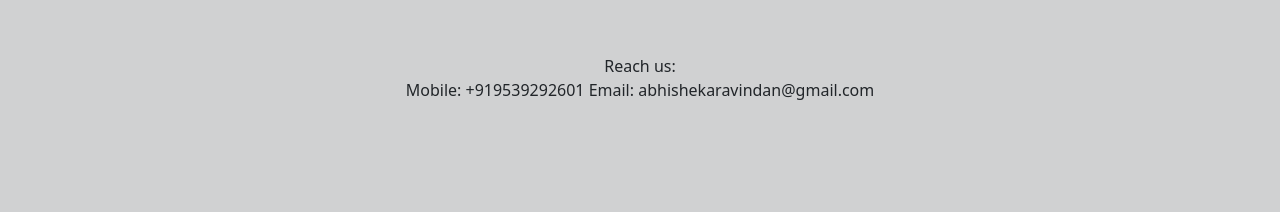
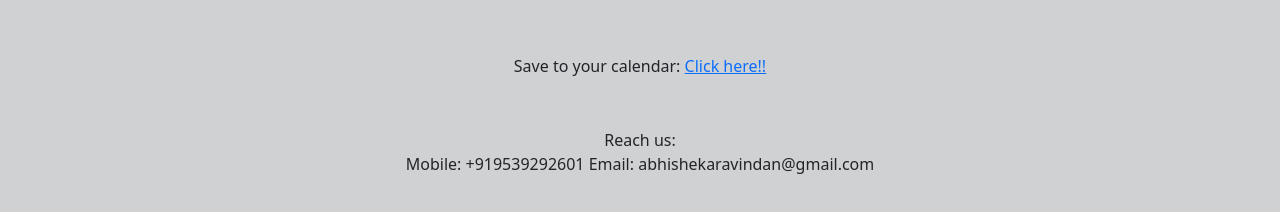
Before and after one commit to abhianair/wedding, a plain HTML site: page index.html in a window 1280 px wide. Shown: the part 2971-3183 px from the top of the page. Before the commit the page ends 3123 px from the top, so only its background shows below. Drawn offline with nearby package versions, Linux system fonts and the light colour scheme; a web font is replaced by a local one.

Commit message:
Update index.html

```diff
--- a/index.html
+++ b/index.html
@@ -127,6 +127,14 @@
 <div class="container gap-md">
   <div class="row">
     <div class="col-md-12 text-center">
+      Save to your calendar: <a target="_blank" href="https://calendar.google.com/calendar/event?action=TEMPLATE&amp;tmeid=Mjk1ZXN1Z3I5dGplNzFxajNkc3ZlMDMxb2EgYWJoaXNoZWthcmF2aW5kYW5AbQ&amp;tmsrc=abhishekaravindan%40gmail.com">Click here!!</a>
+    </div>
+  </div>
+</div>
+
+<div class="container gap-md">
+  <div class="row">
+    <div class="col-md-12 text-center">
       Reach us:<br/>
       Mobile: +919539292601
       Email: abhishekaravindan@gmail.com
```
